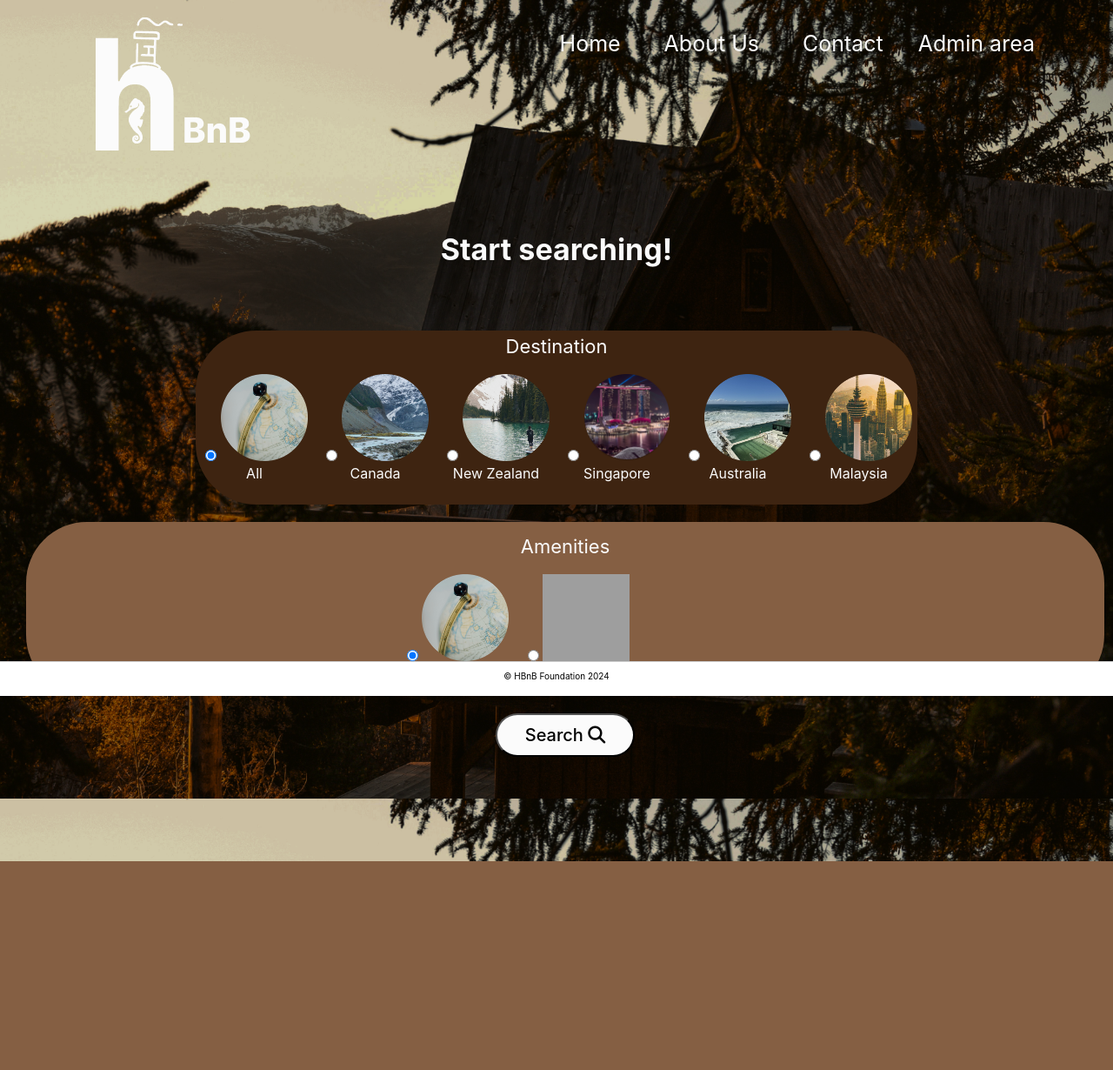
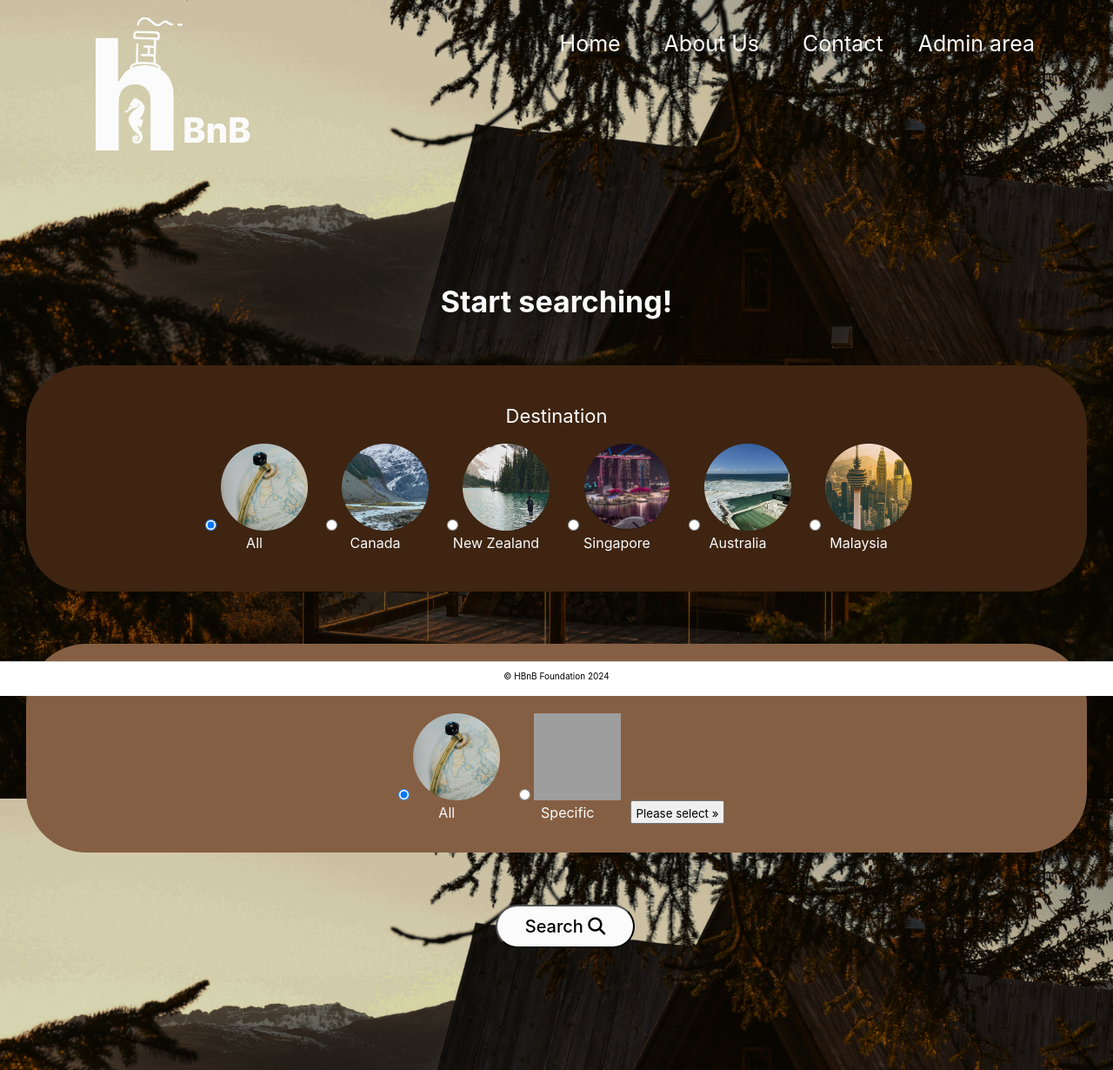
Before and after one commit to kdn95/hbnb_evolution_04, a Flask app: page / in a window 1280 px wide. Shown: that part at 87% size. Before the commit the page ends 990 px from the top of that part, so only its background shows below. Run offline with Flask 3, Linux system fonts and the light colour scheme; data comes from the database, SQL or seed files in the repository; the page is wider than the window, and the part outside it is not shown; some web fonts are replaced; grey boxes are pictures that could not be loaded.

Commit message:
adjusted padding

```diff
--- a/static/css/index.css
+++ b/static/css/index.css
@@ -144,7 +144,7 @@ hbnb-search-form {
 }
 hbnb-search-form .none {
   width: 100%;
-  padding: 40px 0;
+  padding: 100px 0 0;
   text-align: center;
   color: #FBFBFB;
   font-size: 17px;
@@ -157,6 +157,7 @@ hbnb-search-form .contents {
   text-align: center;
   position: relative;
   color: #FBFBFB;
+  padding: 30px;
 }
 hbnb-search-form .contents > .destination > .title, hbnb-search-form .contents .amenities > .title {
   font-size: 2.2rem;
@@ -177,15 +178,15 @@ hbnb-search-form .contents > .destination {
   border-radius: 70px;
   height: 200px;
   align-content: center;
-  display: inline-table;
+  padding: 30px;
 }
 hbnb-search-form .contents > .amenities {
-  margin-left: 20px;
   flex: 4;
   align-content: center;
   background-color: #855F43;
   border-radius: 70px;
   height: 200px;
+  padding: 20px;
 }
 hbnb-search-form .contents > .amenities .title > .text {
   flex: 1;
```
Also changed, not shown: static/css/index.scss (+4 -3 lines), 1 other file.
